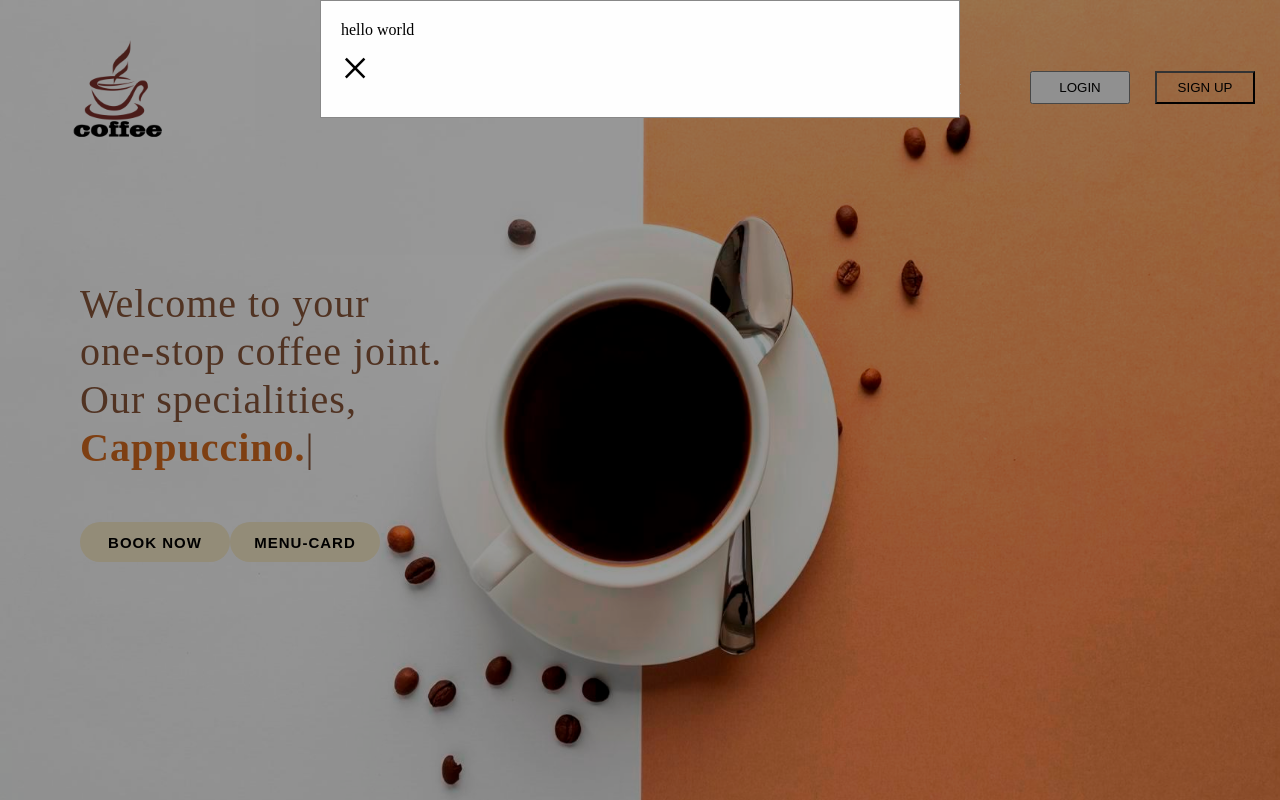
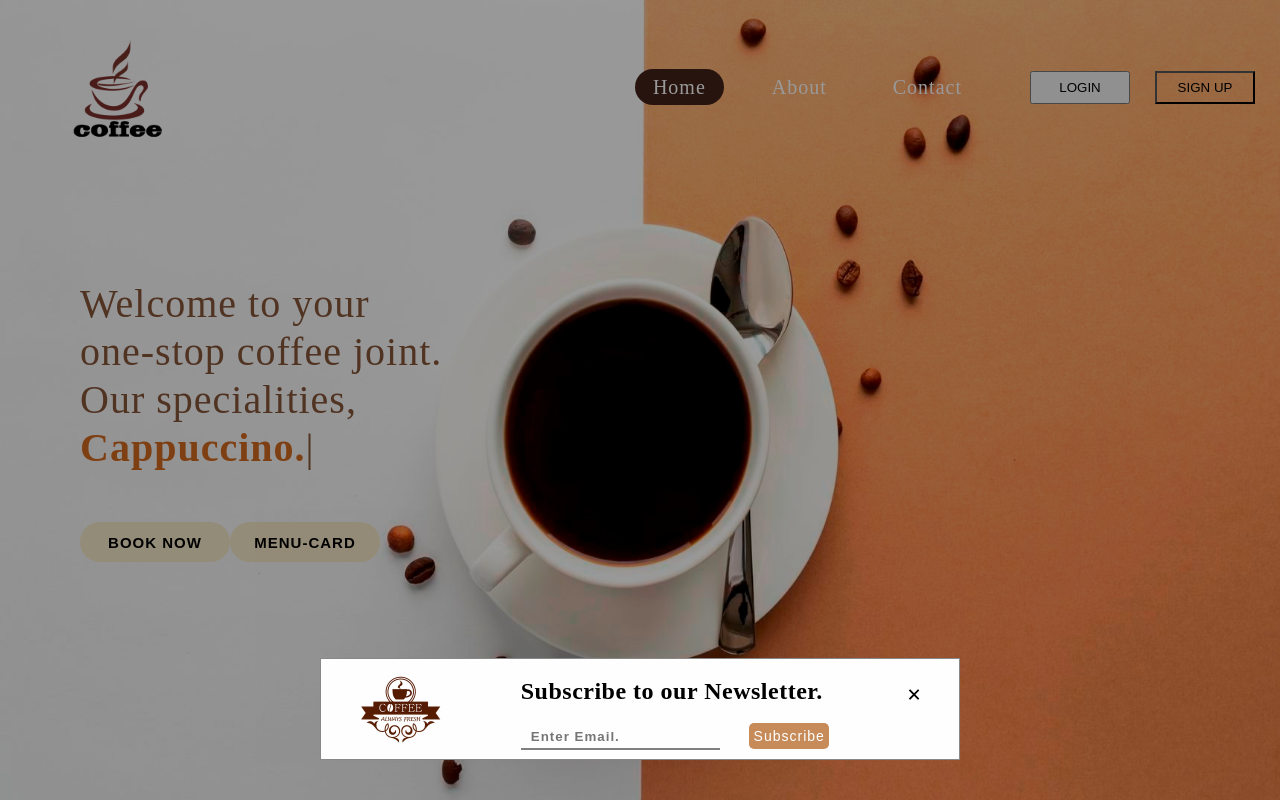
Before and after one commit to wolf-shubham/cafe_store, a website: page views/index.html in a window 1280 px wide. Shown: the top 800 px of the page. Drawn offline with nearby package versions, Linux system fonts and the light colour scheme; files that its build step writes are made by us from their sources.

Commit message:
madal window completed

```diff
--- a/public/css/style.css
+++ b/public/css/style.css
@@ -160,14 +160,63 @@ body {
 
 .modal_content {
   background-color: #fefefe;
-  margin: auto;
-  padding: 20px;
+  position: absolute;
+  bottom: 5%;
+  left: 25%;
+  padding: 0px 30px;
   border: 1px solid #888;
   width: 50%;
-  position: relative;
+  display: flex;
+  justify-content: space-between;
+  align-items: center;
+}
+
+.modal_img {
+  width: 100px;
+}
+
+.modal_text {
+  line-height: 2.2;
+  letter-spacing: 0.5px;
+}
+
+#email {
+  background: transparent;
+  border: transparent;
+  border-bottom: 2px solid gray;
+  font-weight: bold;
+  letter-spacing: 1px;
+  padding: 4px 10px;
+}
+
+#subscribe_btn {
+  font-size: 14px;
+  letter-spacing: 1px;
+  width: 80px;
+  height: 26px;
+  margin-left: 25px;
+  background: #c68b59;
+  border: none;
+  border-radius: 5px;
+  cursor: pointer;
+  color: #fff;
 }
 
 .close {
   cursor: pointer;
-  font-size: 50px;
+  font-size: 25px;
+  font-weight: 900;
+  margin-top: -30px;
+  padding-left: 8px;
+  padding-top: 2px;
+  width: 30px;
+  height: 30px;
+  transition: 0.5s ease-out;
+  border-radius: 50%;
 }
+
+.close:hover {
+  transform: scale(1.2);
+  color: #fff;
+  background-color: #c68b59;
+}
--- a/public/js/index.js
+++ b/public/js/index.js
@@ -1,17 +1,19 @@
-var typed = new Typed(".typing", {
+// Automate-typing
+const typed = new Typed(".typing", {
     strings: ["Espresso.", "Cappuccino.", "Iced Latte.", "Decaf.", "Iced Coffee."],
     typeSpeed: 100,
     backSpeed: 60,
     loop: true
 });
 
+
 // Modal Content
-var modal = document.getElementById('modal');
-var span = document.getElementsByClassName("close")[0];
+const modal = document.getElementById('modal');
+const span = document.getElementsByClassName("close")[0];
 
 setTimeout(function () {
     modal.style.display = 'block';
-}, 3000);
+}, 1000);
 
 span.onclick = function () {
     modal.style.display = "none";
--- a/views/index.html
+++ b/views/index.html
@@ -50,7 +50,12 @@
 
     <div id="modal">
         <div class="modal_content">
-            <p>hello world</p>
+            <img src="/images/coffee_sub.png" alt="Subscribe to our newsletter" class="modal_img">
+                <div class="modal_text">
+                    <h2>Subscribe to our Newsletter.</h2>
+                    <input type="email" id="email" name="email" placeholder="Enter Email.">
+                    <button id="subscribe_btn">Subscribe</button>
+                </div>
             <span class="close">&times;</span>
         </div>
     </div>
```
Also changed, not shown: public/images/coffee_sub.png (added).
